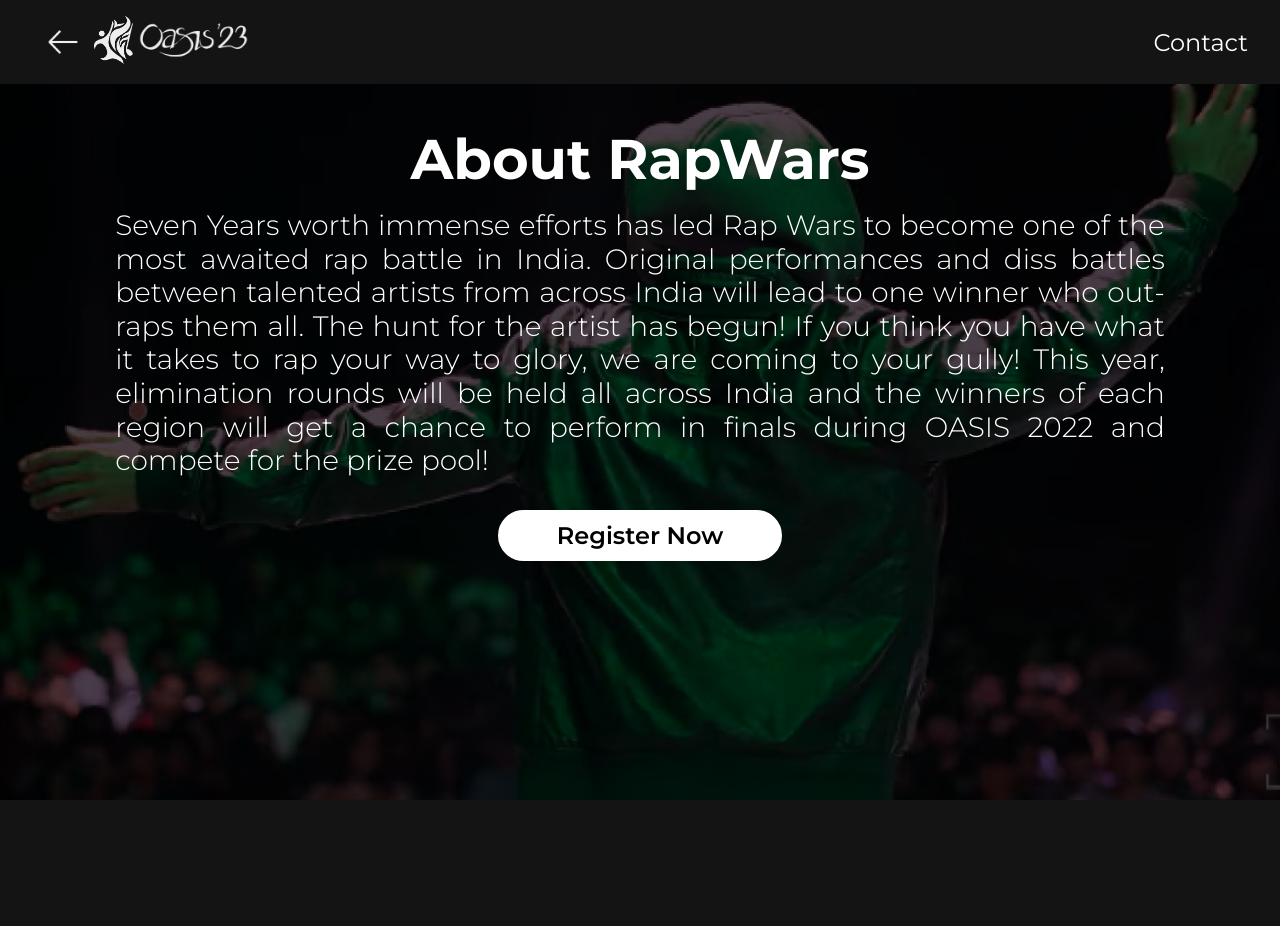
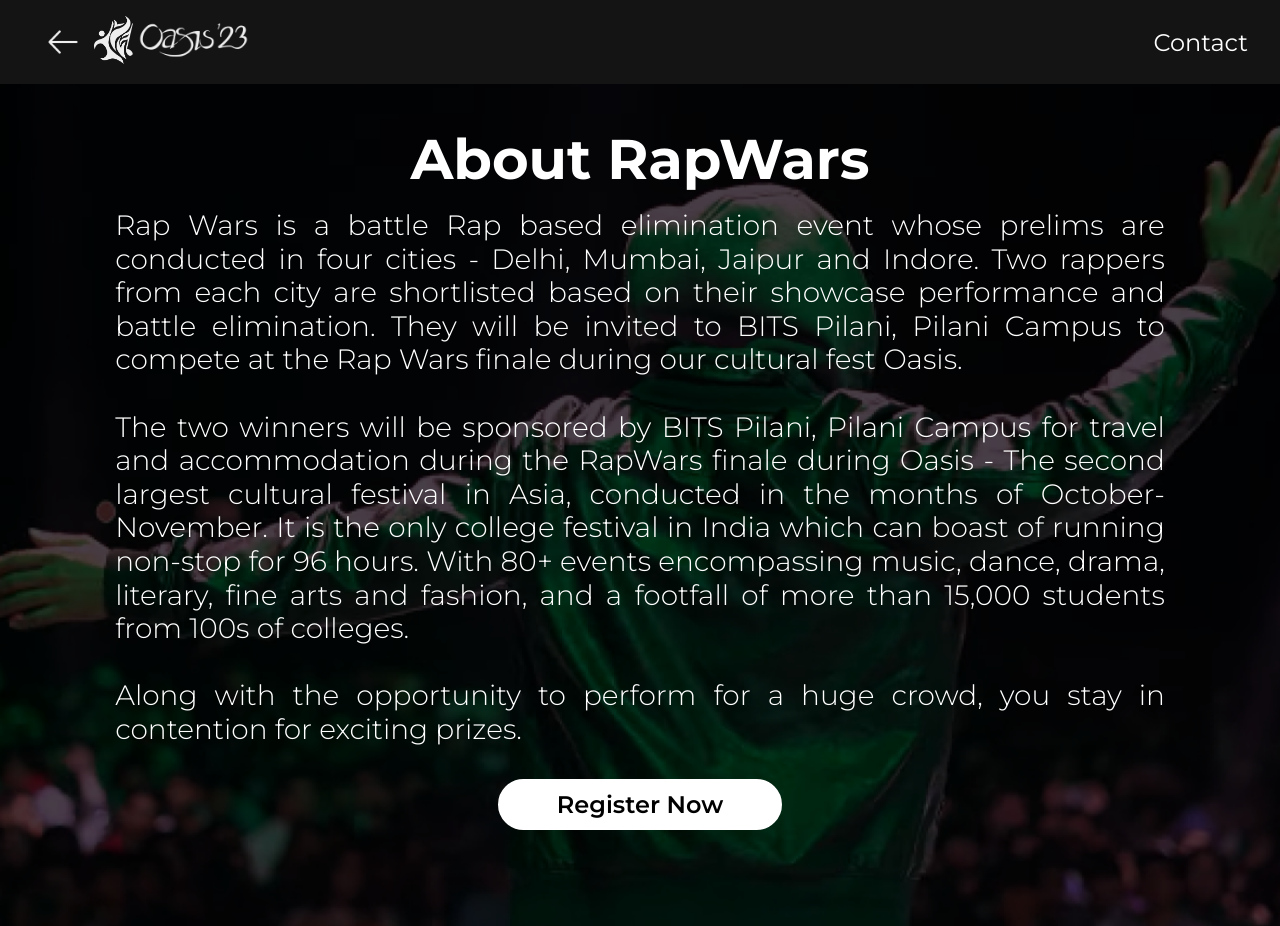
Before and after one commit to dvm-bitspilani/oasis-prereg, a React (Vite) app: page /RapWars/About in a window 1280 px wide. Before the commit the page ends 800 px from the top, so only its background shows below. Built offline with nearby package versions, Linux system fonts and the light colour scheme.

Commit message:
update: about sections

```diff
--- a/src/routes/components/About Pages/About PP/AboutPP.jsx
+++ b/src/routes/components/About Pages/About PP/AboutPP.jsx
@@ -9,26 +9,43 @@ import MyPaymentButton from "../MyPaymentButton";
 export default function AboutPP() {
   return (
     <>
-    <Navbar/>
-    <div className="page-container"
+      <Navbar />
+      <div
+        className="page-container"
         initial={{ scaleY: 0 }}
         animate={{ scaleY: 1 }}
         exit={{ scaleY: 1 }}
-        transition={{ duration: .5 }}
+        transition={{ duration: 0.5 }}
       >
-      {/* <motion.div className="page-container"
+        {/* <motion.div className="page-container"
         animate={{scale:[0,1]}}
         transition={{ duration: 1 }}> */}
         <motion.div className="about-container">
-
           <div className="about-title">About Purple Prose</div>
           <div className="about-text">
-          Introducing 'Purple Prose: The Poetry Slam' from BITS, Pilani, where poets from all corners of the subcontinent converge to breathe life into their emotions and give voice to their thoughts. This extraordinary platform invites you to captivate and entertain the thriving student community of one of India's premier institutes. Purple Prose is your gateway to taking your creative talents to a national audience. So, take a deep breath of experience and exhale the magic of poetry. Join us as we turn thoughts into beautifully crafted verses!
+            Purple Prose is a Slam Poetry event whose prelims are conducted in
+            six cities - Delhi, Jaipur, Pune, Indore, Kolkata and Hyderabad. Two
+            finalists from each city are shortlisted based on their performance
+            in the preliminary round. They will be invited to BITS Pilani,
+            Pilani Campus to participate in Purple Prose during our cultural
+            fest Oasis. <br /> <br />
+            The two winners will be sponsored by BITS Pilani, Pilani Campus for
+            travel and accommodation during the RapWars finale during Oasis -
+            The second largest cultural festival in Asia, conducted in the
+            months of October-November. It is the only college festival in India
+            which can boast of running non-stop for 96 hours. With 80+ events
+            encompassing music, dance, drama, literary, fine arts and fashion,
+            and a footfall of more than 15,000 students from 100s of colleges. <br />
           </div>
           <div className="about-buttons-container">
             <Link to="/PurpleProse/form" className="about-link">
               {/* <motion.button className="about-preregister-button" whileHover = {{scale:1.1}} whileTap={{scale:0.9}}>Register Now</motion.button> */}
-              <MyRegisterationButton disabled={localStorage.getItem('purpleprose_registered')==="true"} argument={localStorage.getItem('purpleprose_registered')}/>
+              <MyRegisterationButton
+                disabled={
+                  localStorage.getItem("purpleprose_registered") === "true"
+                }
+                argument={localStorage.getItem("purpleprose_registered")}
+              />
             </Link>
             {/* <MyPaymentButton disabled={true} argument={localStorage.getItem('purpleprose_paid')} /> */}
           </div>
--- a/src/routes/components/About Pages/About RapWars/AboutRapWars.jsx
+++ b/src/routes/components/About Pages/About RapWars/AboutRapWars.jsx
@@ -13,25 +13,40 @@ export default function AboutRapWars() {
         initial={{ scaleY: 0 }}
         animate={{ scaleY: 1 }}
         exit={{ scaleY: 1 }}
-    transition={{ duration: .5 }}
+        transition={{ duration: 0.5 }}
       >
         <motion.div className="page-container">
           <motion.div className="about-container">
             <div className="about-title">About RapWars</div>
             <div className="about-text">
-          Seven Years worth immense efforts has led Rap Wars to become one of
-          the most awaited rap battle in India. Original performances and diss
-          battles between talented artists from across India will lead to one
-          winner who out-raps them all. The hunt for the artist has begun! If
-          you think you have what it takes to rap your way to glory, we are
-          coming to your gully! This year, elimination rounds will be held all
-          across India and the winners of each region will get a chance to
-          perform in finals during OASIS 2022 and compete for the prize pool!
+              Rap Wars is a battle Rap based elimination event whose prelims are
+              conducted in four cities - Delhi, Mumbai, Jaipur and Indore. Two
+              rappers from each city are shortlisted based on their showcase
+              performance and battle elimination. They will be invited to BITS
+              Pilani, Pilani Campus to compete at the Rap Wars finale during our
+              cultural fest Oasis. <br /> <br />
+              The two winners will be sponsored by BITS Pilani, Pilani Campus
+              for travel and accommodation during the RapWars finale during
+              Oasis - The second largest cultural festival in Asia, conducted in
+              the months of October-November. It is the only college festival in
+              India which can boast of running non-stop for 96 hours. With 80+
+              events encompassing music, dance, drama, literary, fine arts and
+              fashion, and a footfall of more than 15,000 students from 100s of
+              colleges. <br />
+              <br />
+              Along with the opportunity to perform for a huge crowd, you stay
+              in contention for exciting prizes.
+              <br />
             </div>
             <div className="about-buttons-container">
               <Link to="/RapWars/form" className="about-link">
                 {/* <motion.button className="about-preregister-button" whileHover={{scale:1.1}} whileTap ={{scale:0.9}}>Register Now</motion.button> */}
-            <MyRegisterationButton disabled={localStorage.getItem('rapwars_registered')==="true"} argument={localStorage.getItem('rapwars_registered')} />
+                <MyRegisterationButton
+                  disabled={
+                    localStorage.getItem("rapwars_registered") === "true"
+                  }
+                  argument={localStorage.getItem("rapwars_registered")}
+                />
               </Link>
               {/* <MyPaymentButton disabled={localStorage.getItem('rapwars_paid')==='true'} argument={localStorage.getItem('rapwars_paid')} /> */}
             </div>
--- a/src/routes/components/About Pages/About Scontro/AboutScontro.jsx
+++ b/src/routes/components/About Pages/About Scontro/AboutScontro.jsx
@@ -13,22 +13,39 @@ export default function AboutRapWars() {
         initial={{ scaleY: 0 }}
         animate={{ scaleY: 1 }}
         exit={{ scaleY: 1 }}
-    transition={{ duration: .5 }}
+        transition={{ duration: 0.5 }}
       >
         <motion.div className="page-container">
           <motion.div className="about-container">
             <div className="about-title">About Scontro</div>
             <div className="about-text">
-        Scontro, the exhilarating new DJ battle event set to take center stage during Oasis, the esteemed cultural fest of BITS Pilani, promises to be a thrilling and unforgettable experience for music enthusiasts and festival-goers alike. With its debut on the festival lineup, Scontro aims to showcase exceptional DJ talent and provide an electrifying platform for emerging artists to shine. As aspiring DJs compete in a dynamic 2-stage battle, attendees can expect to witness mixing prowess, beatmatching skills, and crowd-pleasing selections like never before. The finalists will have the unique opportunity to perform live on the vibrant campus, infusing the event with energy and excitement. Scontro not only seeks to discover the best emerging DJ talent but also aims to create a memorable and immersive musical experience for everyone attending Oasis. Get ready for a fusion of beats, talent, and electrifying performances at Scontro during Oasis 2023.
-        <br></br>
-        <br></br>
-        <span>Winners get cash prizes worth Rs.30000/- and exclusive Horus Music Global access. </span>
-
+              Scontro, the exhilarating DJ battle event set to take center stage
+              during Oasis, the esteemed cultural fest of BITS Pilani, promises
+              to be a thrilling and unforgettable experience for music
+              enthusiasts and festival-goers alike. Showcasing exceptional DJ
+              talent, Scontro provides an electrifying platform for emerging
+              artists to shine. As aspiring DJs compete in a dynamic two-stage
+              battle, attendees can expect to witness unmatched mixing prowess,
+              beatmatching skills, and crowd-pleasing selections. The finalists
+              will have the unique opportunity to perform live on the vibrant
+              campus, infusing the event with energy and excitement. Scontro not
+              only seeks to discover the best emerging DJ talent but also aims
+              to create a memorable and immersive musical experience for
+              everyone attending Oasis. Get ready for a fusion of beats, talent,
+              and electrifying performances at Scontro during Oasis 2024.{" "}
+              <br/>
+              <br/>
+              <span>Winners get cash prizes worth Rs. 50,000/-</span>
             </div>
             <div className="about-buttons-container">
               <Link to="/Scontro/form" className="about-link">
                 {/* <motion.button className="about-preregister-button" whileHover={{scale:1.1}} whileTap ={{scale:0.9}}>Register Now</motion.button> */}
-            <MyRegisterationButton disabled={localStorage.getItem('scontro_registered')==="true"} argument={localStorage.getItem('scontro_registered')} />
+                <MyRegisterationButton
+                  disabled={
+                    localStorage.getItem("scontro_registered") === "true"
+                  }
+                  argument={localStorage.getItem("scontro_registered")}
+                />
               </Link>
               {/* <MyPaymentButton disabled={localStorage.getItem('rapwars_paid')==='true'} argument={localStorage.getItem('rapwars_paid')} /> */}
             </div>
```
Lines whose indentation alone changed are shown as unchanged.
